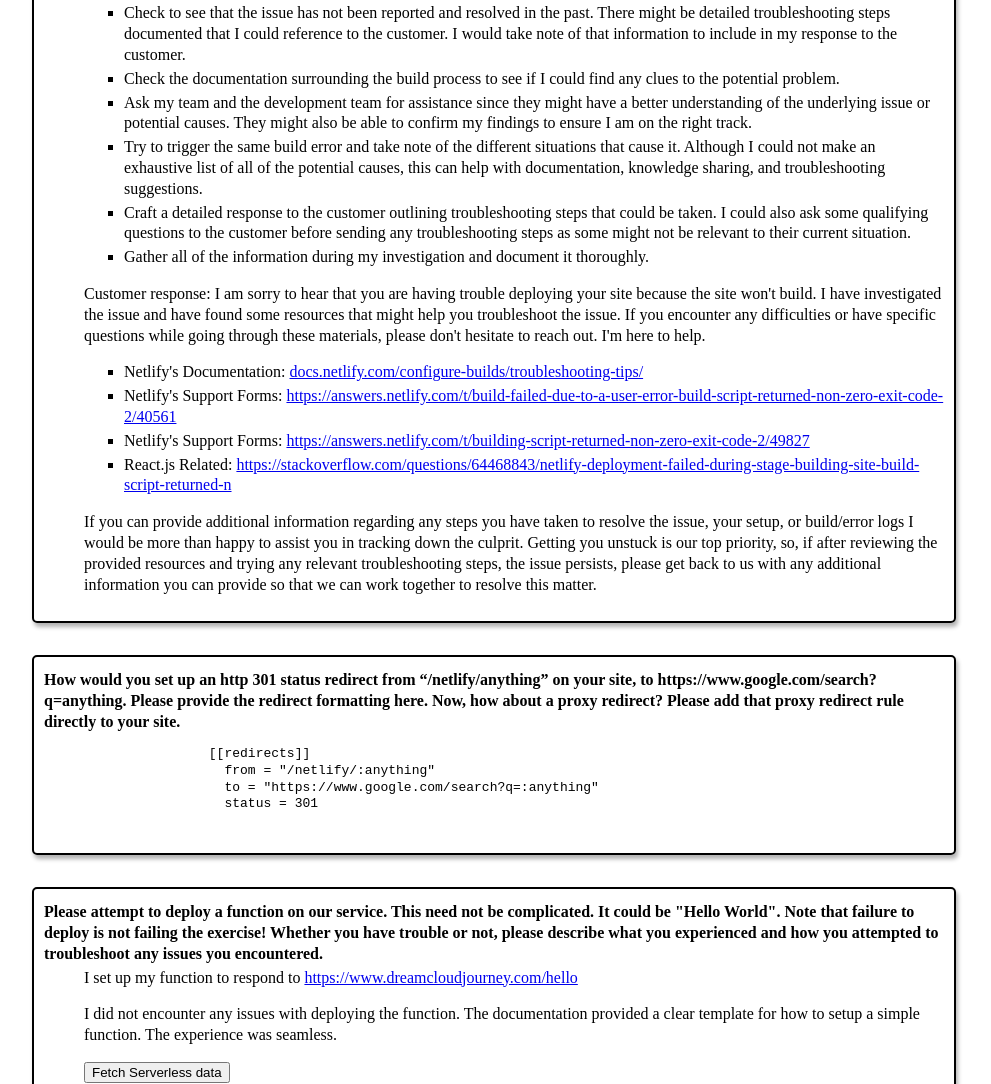
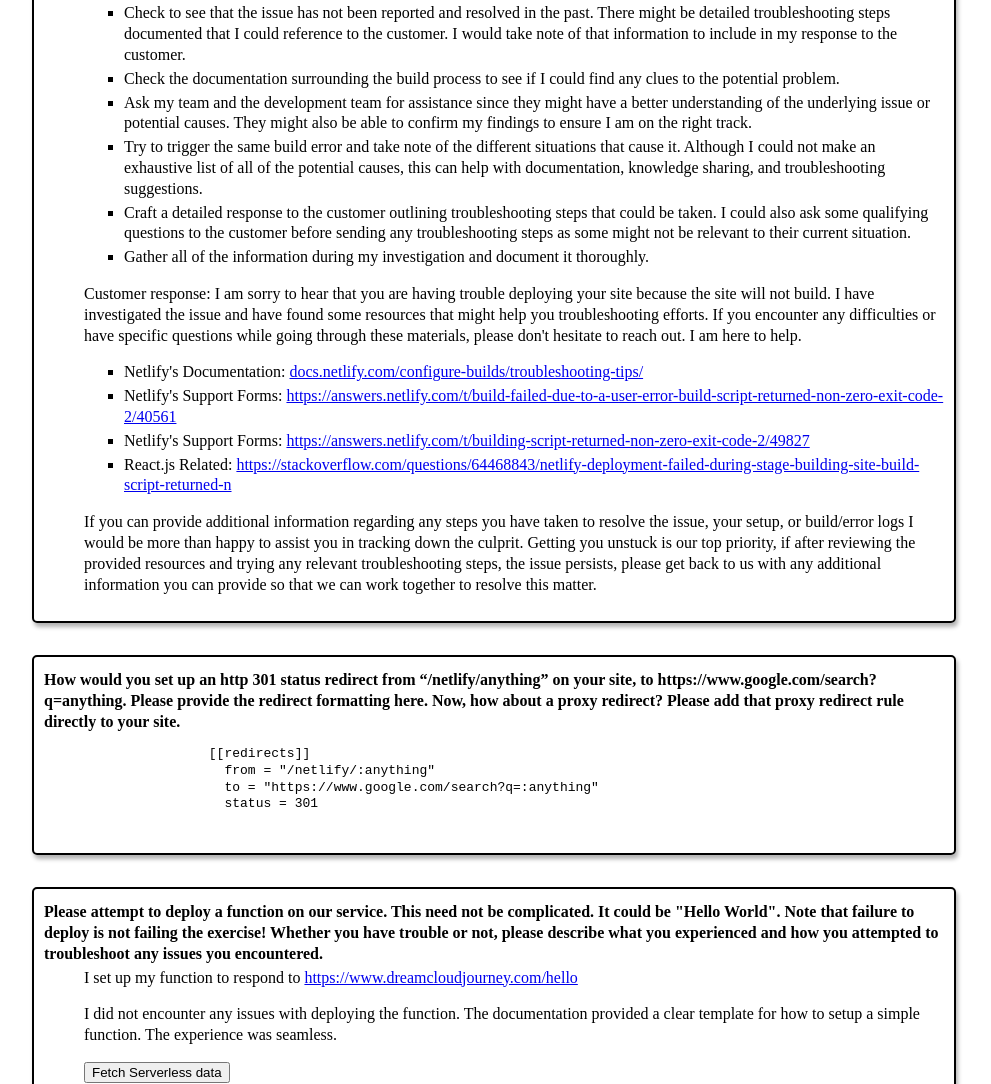
Before and after one commit to djbradleyii/netlifysite, a plain HTML site: page index.html in a window 1280 px wide. Shown: the part 1963-3047 px from the top of the page, without its empty margins (146-1137 px from the left). Drawn offline with Linux system fonts and the light colour scheme.

Commit message:
edits to responses

```diff
--- a/index.html
+++ b/index.html
@@ -5,7 +5,7 @@
     <meta name="viewport" content="width=device-width, initial-scale=1.0" />
     <link href="index.css" rel="stylesheet" />
     <script defer src="index.js"></script>
-    <title>Document</title>
+    <title>Netlify</title>
   </head>
   <body>
     <div class="wrapper">
@@ -190,7 +190,7 @@
                 </ul>
             </p>
             <p>
-                Customer response: I am sorry to hear that you are having trouble deploying your site because the site won't build. I have investigated the issue and have found some resources that might help you troubleshoot the issue. If you encounter any difficulties or have specific questions while going through these materials, please don't hesitate to reach out. I'm here to help.
+                Customer response: I am sorry to hear that you are having trouble deploying your site because the site will not build. I have investigated the issue and have found some resources that might help you troubleshooting efforts. If you encounter any difficulties or have specific questions while going through these materials, please don't hesitate to reach out. I am here to help.
             </p>
                 <ul>
                     <li>Netlify's Documentation: <a href="https://docs.netlify.com/configure-builds/troubleshooting-tips/" target="_blank">docs.netlify.com/configure-builds/troubleshooting-tips/</a></li>
@@ -199,7 +199,7 @@
                     <li>React.js Related: <a href="https://stackoverflow.com/questions/64468843/netlify-deployment-failed-during-stage-building-site-build-script-returned-n" target="_blank" rel="noreferrer noopener">https://stackoverflow.com/questions/64468843/netlify-deployment-failed-during-stage-building-site-build-script-returned-n</a></li>
                 </ul>
             <p>
-                If you can provide additional information regarding any steps you have taken to resolve the issue, your setup, or build/error logs I would be more than happy to assist you in tracking down the culprit. Getting you unstuck is our top priority, so, if after reviewing the provided resources and trying any relevant troubleshooting steps, the issue persists, please get back to us with any additional information you can provide so that we can work together to resolve this matter.
+                If you can provide additional information regarding any steps you have taken to resolve the issue, your setup, or build/error logs I would be more than happy to assist you in tracking down the culprit. Getting you unstuck is our top priority, if after reviewing the provided resources and trying any relevant troubleshooting steps, the issue persists, please get back to us with any additional information you can provide so that we can work together to resolve this matter.
             </p>
         </li>
       </ul>
```
